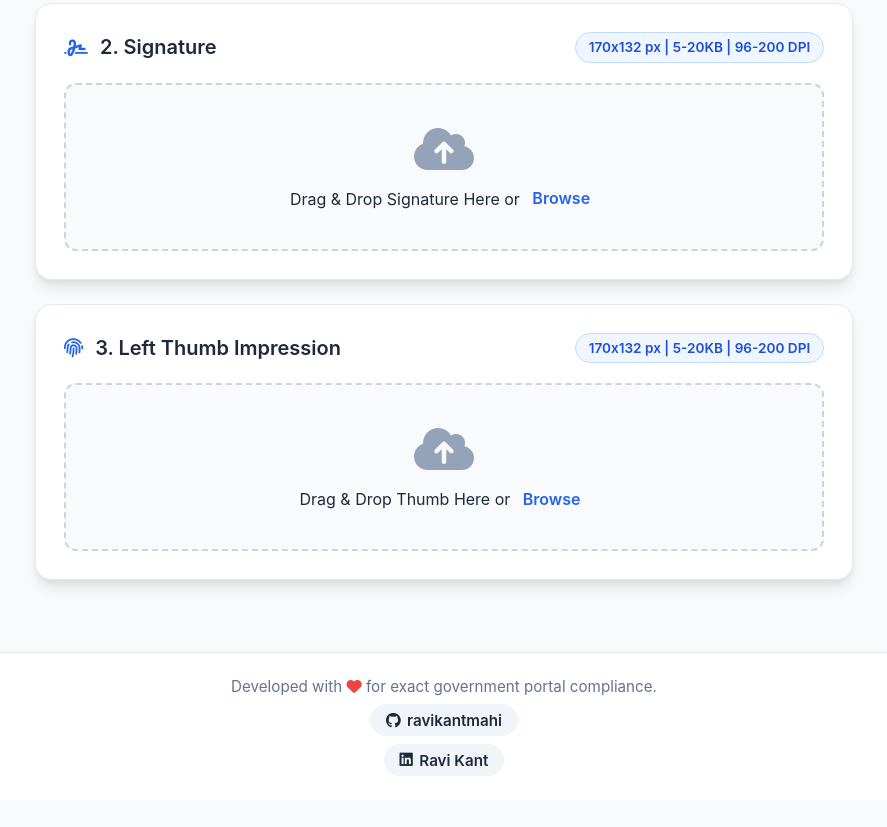
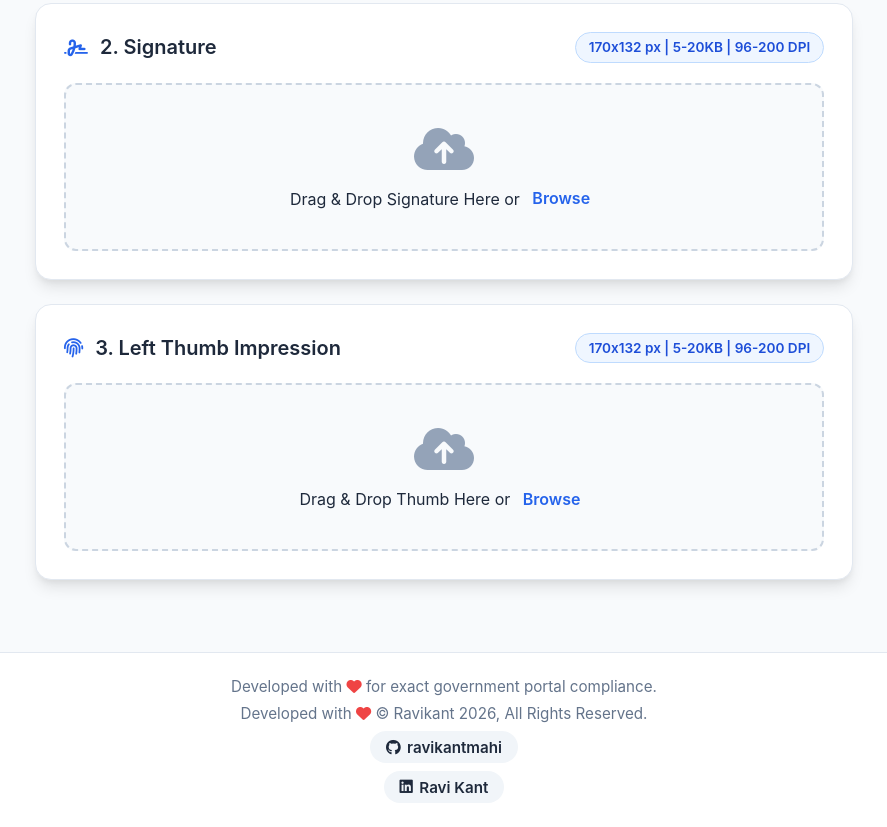
Before and after one commit to ravikantmahi/Img-Resizer, a website: page public/index.html in a window 1280 px wide. Shown: the part 539-1366 px from the top of the page, without its empty margins (196-1083 px from the left). Before the commit the page ends 1339 px from the top, so only its background shows below. Drawn offline with Linux system fonts and the light colour scheme.

Commit message:
Update index.html

```diff
--- a/public/index.html
+++ b/public/index.html
@@ -107,6 +107,7 @@
     <footer class="app-footer">
         <div class="footer-content">
             <p>Developed with <i class="fa-solid fa-heart heart-icon"></i> for exact government portal compliance.</p>
+             <p>Developed with <i class="fa-solid fa-heart heart-icon"></i>  © Ravikant 2026, All Rights Reserved.</p>
             <a href="https://github.com/ravikantmahi" target="_blank" rel="noopener noreferrer" class="github-link">
                 <i class="fa-brands fa-github"></i> ravikantmahi
             </a>
```
